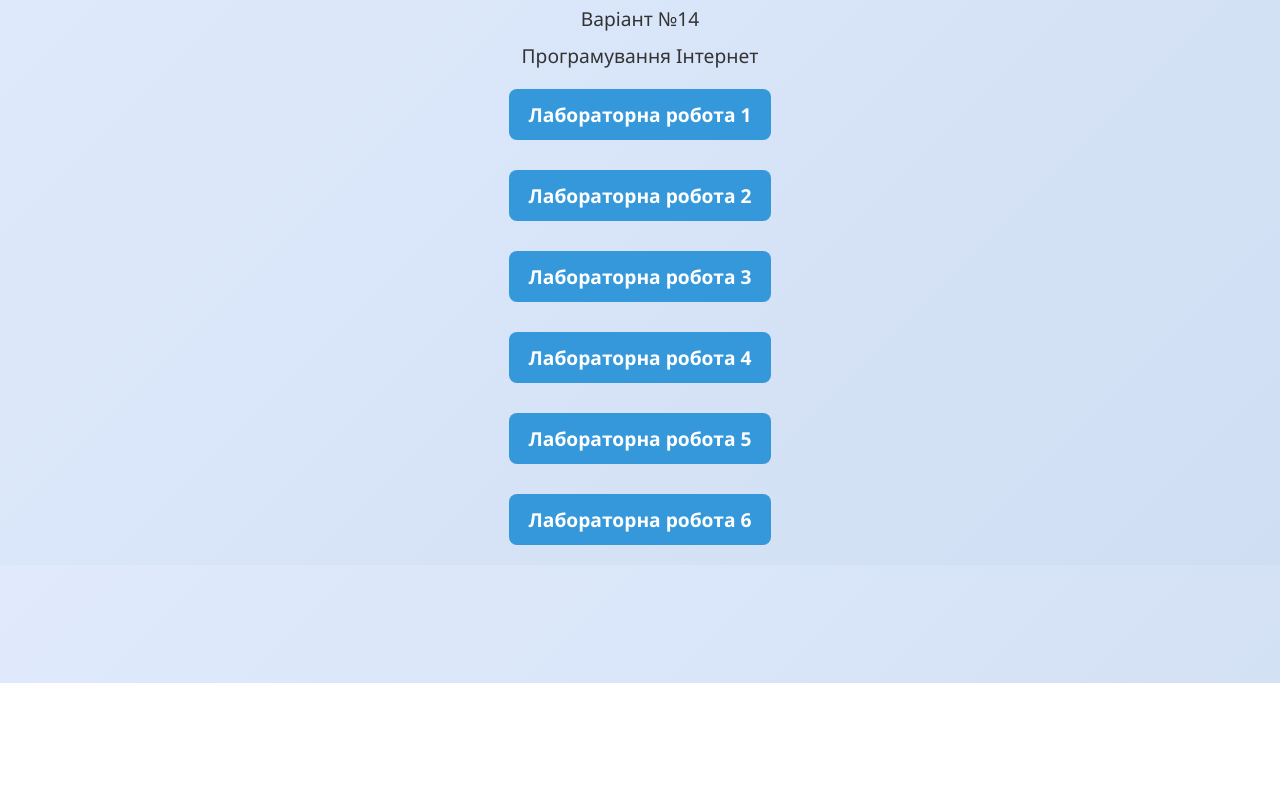
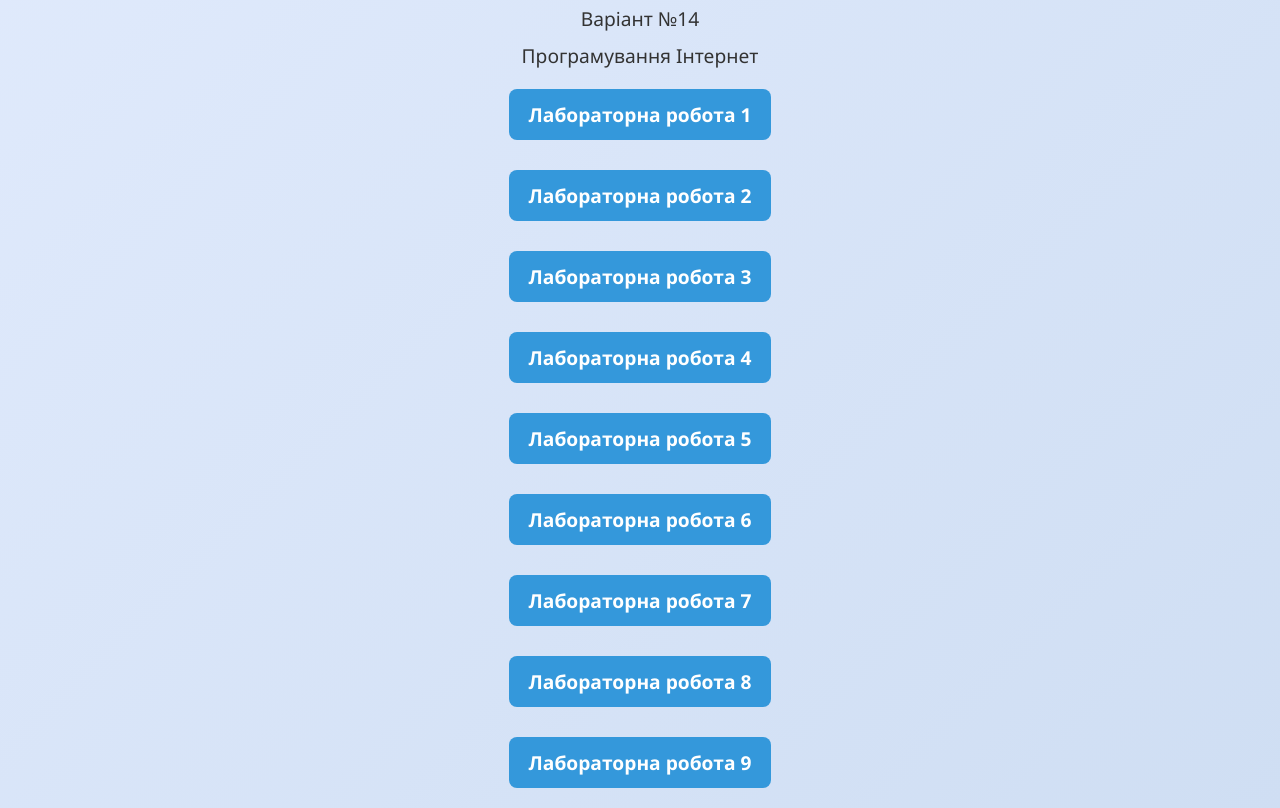
Before and after one commit to denysivantsiv/prog.internet, a plain HTML site: page index.html in a window 1280 px wide. Shown: the part 117-925 px from the top of the page. Before the commit the page ends 800 px from the top, so only its background shows below. Drawn offline with Linux system fonts and the light colour scheme.

Commit message:
Update index.html

```diff
--- a/index.html
+++ b/index.html
@@ -16,5 +16,8 @@
     <p><a href = "lab4_Ivantsiv">Лабораторна робота 4 </a></p>
     <p><a href = "lab5_Ivantsiv">Лабораторна робота 5 </a></p>
     <p><a href = "lab6_Ivantsiv">Лабораторна робота 6 </a></p>
+    <p><a href = "lab6_Ivantsiv">Лабораторна робота 7 </a></p>
+    <p><a href = "lab6_Ivantsiv">Лабораторна робота 8 </a></p>
+    <p><a href = "lab6_Ivantsiv">Лабораторна робота 9 </a></p>
 </body>
 </html>
```
